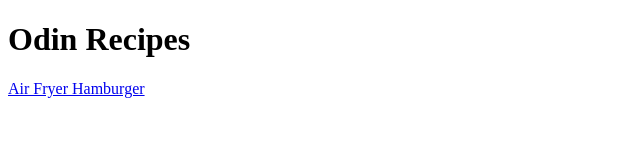
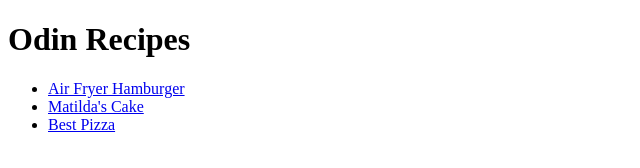
Before and after one commit to Mickoll/odin-recipes, a plain HTML site: page index.html in a window 1280 px wide. Shown: the whole page, without its empty margins (0-640 px from the left). Drawn offline with Linux system fonts and the light colour scheme.

Commit message:
Add links to the recipes pages

```diff
--- a/index.html
+++ b/index.html
@@ -8,6 +8,10 @@
 </head>
 <body>
     <h1>Odin Recipes</h1>
-    <p><a href="recipes/hamburger.html">Air Fryer Hamburger</a></p>
+    <ul>
+    <li><a href="recipes/hamburger.html">Air Fryer Hamburger</a></li>
+    <li><a href="recipes/dessert.html">Matilda's Cake</a></li>
+    <li><a href="recipes/pizza.html">Best Pizza</a></li>
+    </ul>
 </body>
 </html>
```
